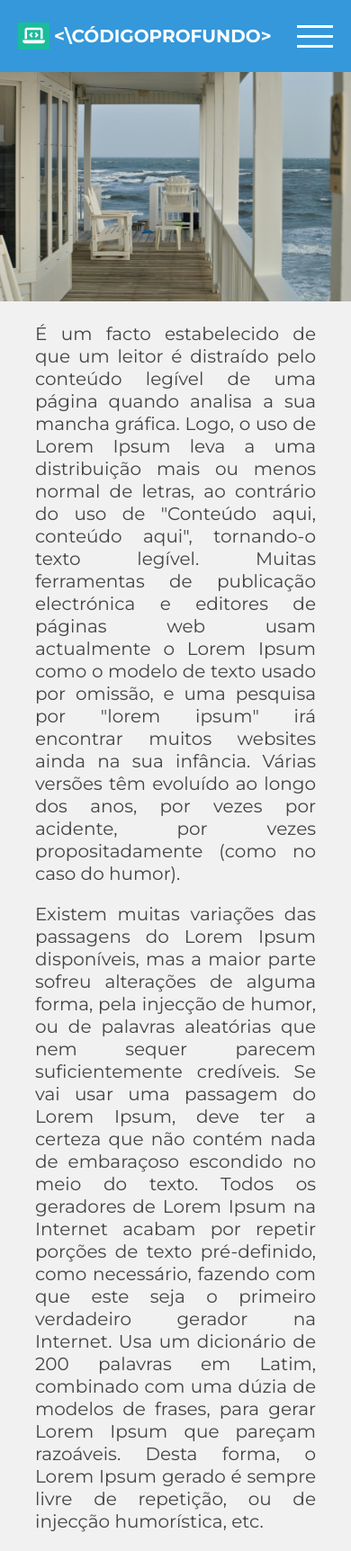
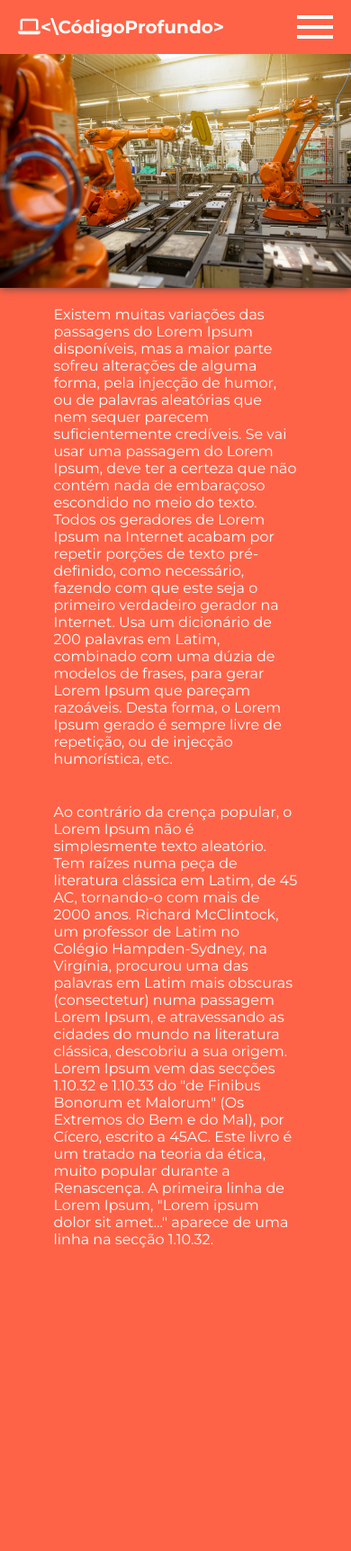
Before and after one commit to avlisesolrac/jira, a PHP site: page / in a window 390 px wide. Shown: the whole page at 90% size. After the commit the page ends 1387 px from the top, so only its background shows below. Run offline with PHP 8.4, Linux system fonts and the light colour scheme; some libraries are stand-ins or nearby versions; some web fonts are replaced.

Commit message:
success: Desenvolver Menu Fixo e Responsivo - DEV-83

```diff
--- a/DEV-83/assets/css/estilo.css
+++ b/DEV-83/assets/css/estilo.css
@@ -1,139 +1,117 @@
 *{
 margin: 0;
 padding: 0;
-font-family: Montserrat, 'Century Gothic', sans-serif;
+font-family: 'Montserrat', 'Century Gothic', sans-serif;
 font-style: normal;
 list-style-type: none;
 text-decoration: none;
-color: #fff;
 border: none;
 outline: none;
 box-sizing: content-box;
+color: #fff;
 }
 
 body{
 background-color: #f1f1f1;
+background-color: tomato;
 }
 
 header{
 box-shadow: 0 0 10px #444;
-background-color: #3498db;
-height: 80px;
-overflow: hidden;
+background-color: tomato;
+position: relative;
 }
 
-header nav h1{
+header h1{
+margin-left: 20px;
 font-size: 20px;
-text-transform: uppercase;
 float: left;
-margin-left: 20px;
-line-height: 80px;
+line-height: 60px;
 }
 
-header nav h1 i{
-background-color: #1abc9c;
-color: #fff;
-padding: 5px;
-margin-right: 5px;
-}
-
-header nav ul{
+header nav{
 float: right;
-margin-right: 20px;
-}
-
-header nav ul li{
-display: inline-block;
-}
-
-header nav ul li a{
-display: block;
-height: 76px;
-width: 120px;
-display: flex;
-justify-content: center;
-align-items: center;
-font-weight: bold;
-text-transform: uppercase;
-border-bottom: 4px solid transparent;
-transition: .4s;
-}
-
-header nav ul li a:hover{
-background-color: #2980b9;
-border-bottom: 4px solid;
 }
 
 header nav a.menu_hamburguer{
 position: absolute;
-right: 0;
-margin-right: 20px;
-top: 50%;
-transform: translateY(-50%);
 width: 40px;
 height: 40px;
+right: 20px;
+top: -50px;
 display: none;
-}
-
-header nav a.menu_hamburguer:hover span{
-background-color: #1abc9c;
 }
 
 header nav a.menu_hamburguer span{
 background-color: #fff;
 width: 100%;
-height: 3px;
+height: 4px;
+margin: 7px 0;
 display: block;
-margin: 8px 0;
 }
 
-main img{
+header nav ul{
+display: flex;
+}
+
+header nav ul li a{
+display: block;
+padding: 20px;
+background-color: tomato;
+font-weight: bold;
+}
+
+header nav ul li a:hover{
+background-color: coral;
+}
+
+header img{
 width: 100%;
-height: 100%;
+display: block;
+}
+
+main{
+max-width: 90%;
+margin: auto;
 }
 
 main p{
-width: 80%;
-margin: 20px auto;
-text-align: justify;
-color: #444;
-font-size: 20px;
-line-height: 25px;
+padding: 20px 40px;
 }
 
-@media screen and (max-width: 832px){
+@media only screen and (max-width: 745px){
+
 
 header nav a.menu_hamburguer{
 display: block;
-top: 40px;
 }
 
-header{
-overflow: visible;
+header nav {
+position: absolute;
+top: 60px;
+float: left;
+width: 100%;
 }
 
 header nav ul{
-top: 80px;
-display: block;
-float: left;
+display: none;
 width: 100%;
-height: 0;
-transition: .4s;
-overflow: hidden;
 }
 
 header nav ul.exibir_menu{
-height: 320px;
+display: block;
 }
 
 header nav ul li{
-background-color: #3498db;
 display: block;
 width: 100%;
 }
 
 header nav ul li a{
+display: block;
+padding: 20px 0;
 width: 100%;
+text-align: center;
 }
 
 }
--- a/DEV-83/index.html
+++ b/DEV-83/index.html
@@ -1,7 +1,7 @@
 <!DOCTYPE html>
 <html lang="pt-BR">
 <head>
-	<meta charset="UTf-8">
+	<meta charset="UTF-8">
 	<meta name="viewport" content="width=device-width, initial-scale=1.0">
 	<title>Menu de Navegação Fixo e Responsivo</title>
 	<link rel="stylesheet" type="text/css" href="assets/css/estilo.css">
@@ -14,9 +14,9 @@
 <body>
 
 	<header>
+		<h1><i class="fa-solid fa-laptop"></i>&lt\CódigoProfundo&gt</h1>
+
 		<nav>
-			<h1><i class="fa-solid fa-laptop-code"></i>&lt\CódigoProfundo&gt</h1>
-
 			<a class="menu_hamburguer" href="#">
 				<span></span>
 				<span></span>
@@ -25,26 +25,24 @@
 
 			<ul>
 				<li><a href="#">Principal</a></li>
-				<li><a href="#">Sobre Nós</a></li>
+				<li><a href="#">Sobre Mim</a></li>
 				<li><a href="#">Trabalhos</a></li>
-				<li><a href="#">Contato</a></li>
+				<li><a href="#">Contatos</a></li>
 			</ul>
 		</nav>
 
+		<img src="assets/img/automacao_robotica.jpg">
 	</header>
 
+	<main>
+		<p>Existem muitas variações das passagens do Lorem Ipsum disponíveis, mas a maior parte sofreu alterações de alguma forma, pela injecção de humor, ou de palavras aleatórias que nem sequer parecem suficientemente credíveis. Se vai usar uma passagem do Lorem Ipsum, deve ter a certeza que não contém nada de embaraçoso escondido no meio do texto. Todos os geradores de Lorem Ipsum na Internet acabam por repetir porções de texto pré-definido, como necessário, fazendo com que este seja o primeiro verdadeiro gerador na Internet. Usa um dicionário de 200 palavras em Latim, combinado com uma dúzia de modelos de frases, para gerar Lorem Ipsum que pareçam razoáveis. Desta forma, o Lorem Ipsum gerado é sempre livre de repetição, ou de injecção humorística, etc.</p>
+		<p>Ao contrário da crença popular, o Lorem Ipsum não é simplesmente texto aleatório. Tem raízes numa peça de literatura clássica em Latim, de 45 AC, tornando-o com mais de 2000 anos. Richard McClintock, um professor de Latim no Colégio Hampden-Sydney, na Virgínia, procurou uma das palavras em Latim mais obscuras (consectetur) numa passagem Lorem Ipsum, e atravessando as cidades do mundo na literatura clássica, descobriu a sua origem. Lorem Ipsum vem das secções 1.10.32 e 1.10.33 do "de Finibus Bonorum et Malorum" (Os Extremos do Bem e do Mal), por Cícero, escrito a 45AC. Este livro é um tratado na teoria da ética, muito popular durante a Renascença. A primeira linha de Lorem Ipsum, "Lorem ipsum dolor sit amet..." aparece de uma linha na secção 1.10.32.</p>
+	</main>
 
-	<main>
-		<img src="assets/img/casa_na_praia.jpg">
-
-		<p>É um facto estabelecido de que um leitor é distraído pelo conteúdo legível de uma página quando analisa a sua mancha gráfica. Logo, o uso de Lorem Ipsum leva a uma distribuição mais ou menos normal de letras, ao contrário do uso de "Conteúdo aqui, conteúdo aqui", tornando-o texto legível. Muitas ferramentas de publicação electrónica e editores de páginas web usam actualmente o Lorem Ipsum como o modelo de texto usado por omissão, e uma pesquisa por "lorem ipsum" irá encontrar muitos websites ainda na sua infância. Várias versões têm evoluído ao longo dos anos, por vezes por acidente, por vezes propositadamente (como no caso do humor).</p>
-
-		<p>Existem muitas variações das passagens do Lorem Ipsum disponíveis, mas a maior parte sofreu alterações de alguma forma, pela injecção de humor, ou de palavras aleatórias que nem sequer parecem suficientemente credíveis. Se vai usar uma passagem do Lorem Ipsum, deve ter a certeza que não contém nada de embaraçoso escondido no meio do texto. Todos os geradores de Lorem Ipsum na Internet acabam por repetir porções de texto pré-definido, como necessário, fazendo com que este seja o primeiro verdadeiro gerador na Internet. Usa um dicionário de 200 palavras em Latim, combinado com uma dúzia de modelos de frases, para gerar Lorem Ipsum que pareçam razoáveis. Desta forma, o Lorem Ipsum gerado é sempre livre de repetição, ou de injecção humorística, etc.</p>
-	</main>
 
 	<script type="text/javascript">
 		$(".menu_hamburguer").on("click", function(){
-			$("header nav ul").toggleClass("exibir_menu");
+			$('header nav ul').toggleClass("exibir_menu");
 		});
 	</script>
 </body>
```
Also changed, not shown: DEV-83/assets/img/automacao_robotica.jpg (added), DEV-83/assets/img/casa_na_praia.jpg (deleted), 1 other file.
